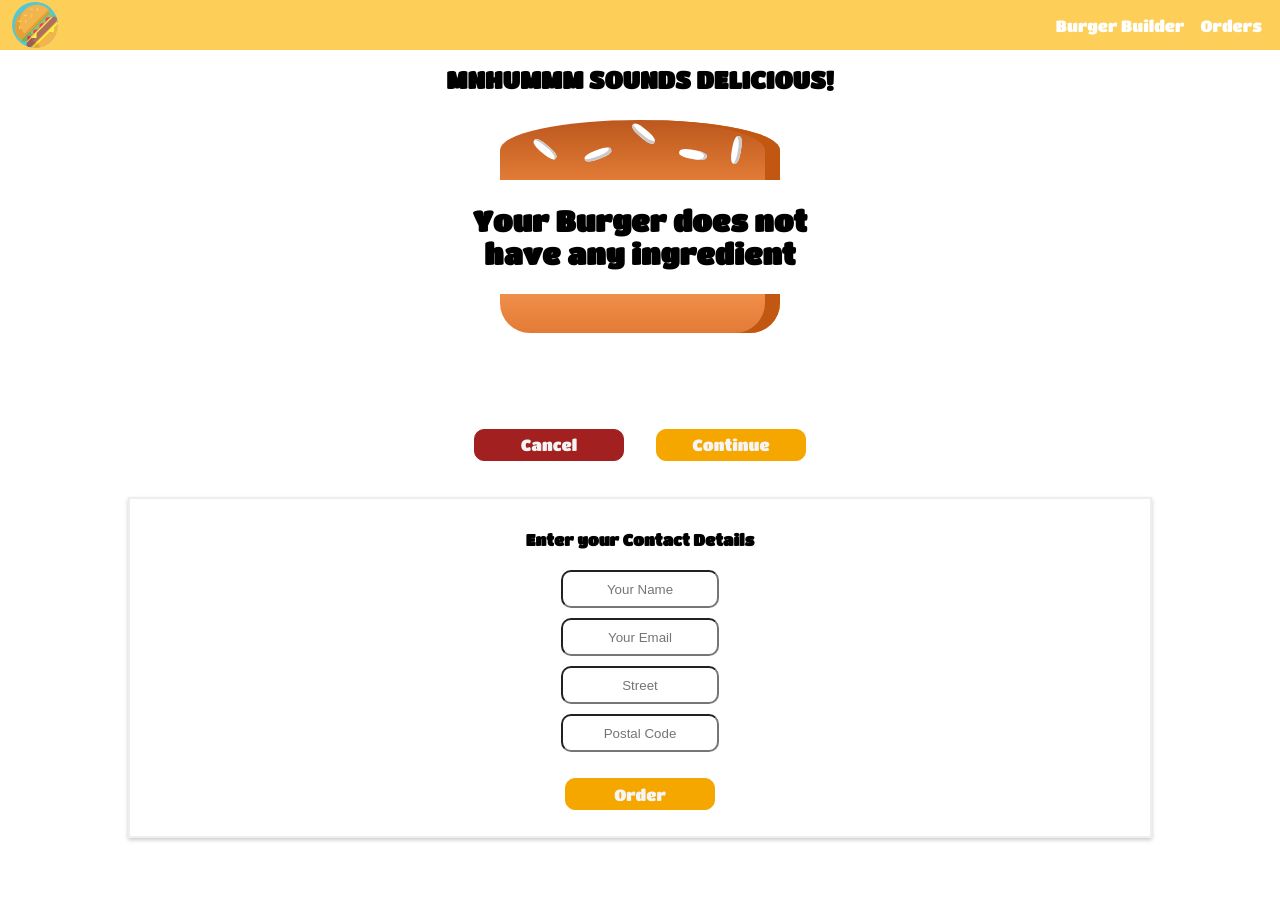
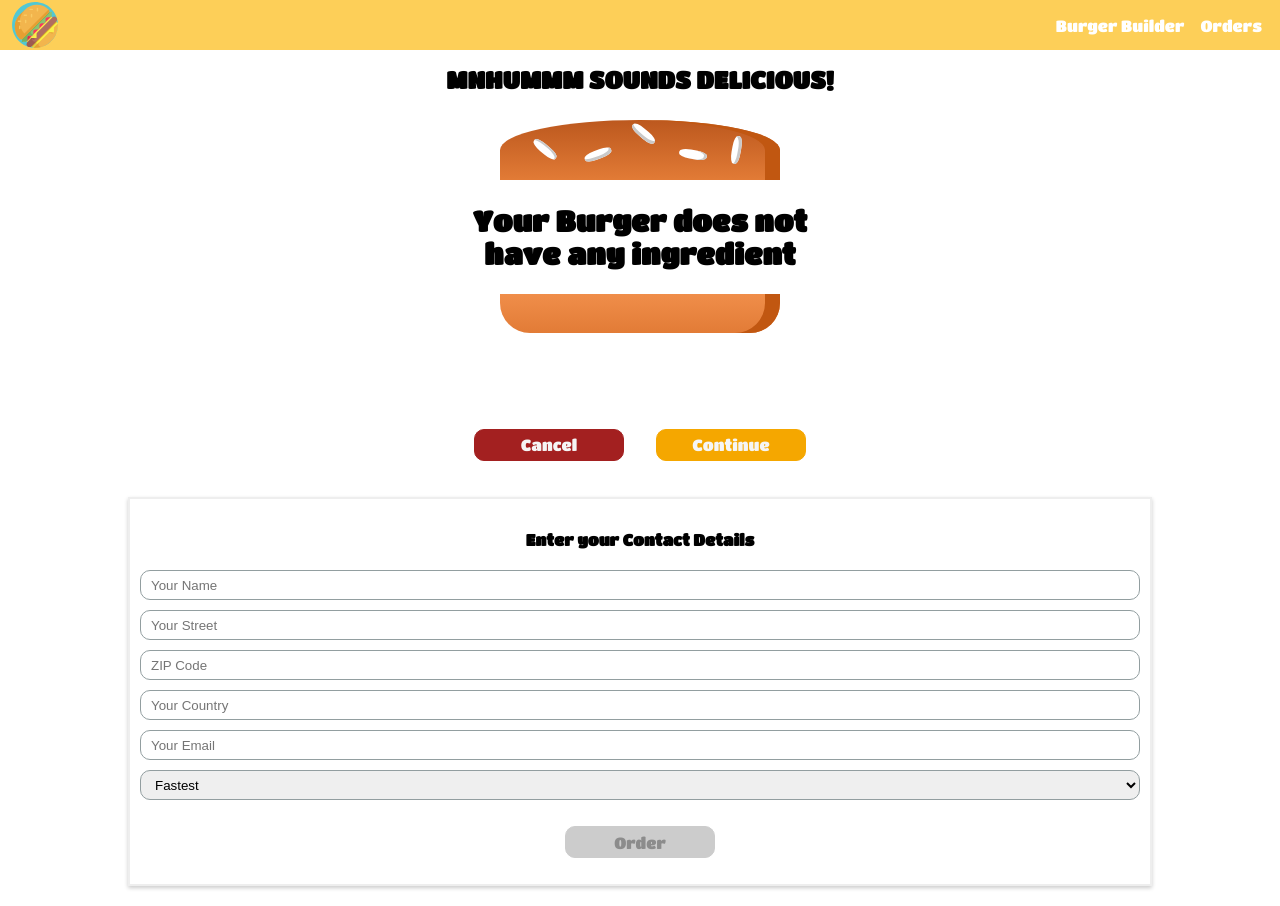
Before and after one commit to LuisSeringas/react-learning, a React (Create React App) app: page /checkout in a window 1280 px wide. Both pictures are taken after a click on the button "Continue". Before the commit the page ends 858 px from the top, so only its background shows below. Built offline with nearby package versions, Linux system fonts and the light colour scheme.

Commit message:
add Contact details form to Orders page

```diff
--- a/src/components/ContactDetails/ContactDetails.js
+++ b/src/components/ContactDetails/ContactDetails.js
@@ -4,30 +4,114 @@ import Styles from './ContactDetails.module.css';
 import Button from '../UI/Button/Button';
 import dbAPI from '../../DB-API';
 import Spinner from '../UI/Spinner/Spinner';
+import Input from '../UI/Input/Input';
+
+const orderFormShape = {
+    name: {
+        elementType: 'input',
+        elementConfig: {
+            type: 'text',
+            placeholder: 'Your Name',
+        },
+        value: '',
+        validations: {
+            required: true,
+            minLength: 4,
+            maxLength: 6,
+        },
+        valid: false,
+        touched: false,
+    },
+    street: {
+        elementType: 'input',
+        elementConfig: {
+            type: 'text',
+            placeholder: 'Your Street',
+        },
+        value: '',
+        validations: {
+            required: true,
+        },
+        valid: false,
+        touched: false,
+    },
+    zipCode: {
+        elementType: 'input',
+        elementConfig: {
+            type: 'text',
+            placeholder: 'ZIP Code',
+        },
+        value: '',
+        validations: {
+            required: true,
+            minLength: 8,
+            maxLength: 8,
+        },
+        valid: false,
+        touched: false,
+    },
+    country: {
+        elementType: 'input',
+        elementConfig: {
+            type: 'text',
+            placeholder: 'Your Country',
+        },
+        value: '',
+        validations: {
+            required: true,
+        },
+        valid: false,
+        touched: false,
+    },
+    email: {
+        elementType: 'input',
+        elementConfig: {
+            type: 'text',
+            placeholder: 'Your Email',
+        },
+        value: '',
+        validations: {
+            required: true,
+        },
+        valid: false,
+        touched: false,
+    },
+    deliveryMethod: {
+        elementType: 'select',
+        elementConfig: {
+            options: [
+                { value: 'fastest', displayValue: 'Fastest' },
+                { value: 'normal', displayValue: 'Normal' },
+            ],
+        },
+        value: '',
+        valid: true,
+    },
+};
 
 const ContactDetails = (props) => {
     const [loading, setLoading] = useState(false);
 
+    const [orderForm, setOrderForm] = useState(orderFormShape);
+
+    const [isValidForm, setIsValidForm] = useState(false);
+
     const OrderHandler = (event) => {
         //To prevent the page reload
         event.preventDefault();
-        console.log(props.ingredients);
 
         setLoading(true);
+
+        const formData = {};
+
+        for (let field in orderForm) {
+            formData[field] = orderForm[field].value;
+        }
 
         const order = {
             ingredients: props.ingredients,
             price: props.price,
-            customer: {
-                name: 'Seringas',
-                address: {
-                    street: 'test Street',
-                    zipCode: '6000-200',
-                    country: 'Portugal',
-                },
-                email: 'test@test.com',
-            },
-            orderNumber: '2342342-random',
+            OrderDetails: formData,
         };
 
         dbAPI
@@ -41,33 +125,76 @@ const ContactDetails = (props) => {
             });
     };
 
+    const inputChangeHandler = (event, inputField) => {
+        //This steps are very important because when we use spreed, we don't copy deeply, so the nested object still be the same pointers
+        const orderFormUpdated = {
+            ...orderForm,
+        };
+
+        const fieldUpdated = {
+            ...orderFormUpdated[inputField],
+        };
+
+        fieldUpdated.value = event.target.value;
+        fieldUpdated.valid = checkValidations(
+            fieldUpdated.validations,
+            fieldUpdated
+        );
+
+        fieldUpdated.touched = true;
+        orderFormUpdated[inputField] = fieldUpdated;
+
+        let isValidForm = true;
+
+        for (let inputField in orderFormUpdated) {
+            isValidForm = orderFormUpdated[inputField].valid && isValidForm;
+        }
+
+        setOrderForm(orderFormUpdated);
+        setIsValidForm(isValidForm);
+    };
+
+    const checkValidations = (rules, inputField) => {
+        let isValid = true;
+
+        if (!rules) {
+            return true;
+        }
+
+        // "&& isValid" ensure all rules are true, if we didn't check it, the input is validated to true if the last rule is true, even if the rules checked before was false.
+        if (rules.required) {
+            isValid = inputField.value.trim() !== '' && isValid;
+        }
+
+        if (rules.minLength) {
+            isValid = inputField.value.length >= rules.minLength && isValid;
+        }
+
+        if (rules.maxLength) {
+            isValid = inputField.value.length <= rules.maxLength && isValid;
+        }
+
+        return isValid;
+    };
+
     let form = (
-        <form className={Styles.Form}>
-            <input
-                className={Styles.Input}
-                type="text"
-                name="name"
-                placeholder="Your Name"
-            />
-            <input
-                className={Styles.Input}
-                type="text"
-                name="email"
-                placeholder="Your Email"
-            />
-            <input
-                className={Styles.Input}
-                type="text"
-                name="street"
-                placeholder="Street"
-            />
-            <input
-                className={Styles.Input}
-                type="text"
-                name="postalCode"
-                placeholder="Postal Code"
-            />
-            <Button btnType="Success" onClick={OrderHandler}>
+        <form onSubmit={OrderHandler}>
+            {Object.keys(orderForm).map((inputField) => (
+                <Input
+                    key={inputField}
+                    elementType={orderForm[inputField].elementType}
+                    elementConfig={orderForm[inputField].elementConfig}
+                    value={orderForm[inputField].value}
+                    isInvalid={!orderForm[inputField].valid}
+                    shouldValidate={
+                        orderForm[inputField].validations &&
+                        orderForm[inputField].touched
+                    }
+                    OnChange={(event) => inputChangeHandler(event, inputField)}
+                />
+            ))}
+
+            <Button btnType="Success" disabled={!isValidForm}>
                 Order
             </Button>
         </form>
--- a/src/components/ContactDetails/ContactDetails.module.css
+++ b/src/components/ContactDetails/ContactDetails.module.css
@@ -13,12 +13,3 @@
     flex-flow: column;
     align-items: center;
 }
-
-.Input {
-    display: block;
-    text-align: center;
-    width: 150px;
-    height: 32px;
-    margin-bottom: 10px;
-    border-radius: 10px;
-}
--- a/src/components/UI/Button/Button.js
+++ b/src/components/UI/Button/Button.js
@@ -4,7 +4,11 @@ import Style from './Button.module.css';
 
 const Button = (props) => {
     return (
-        <button className={[Style.Button, Style[props.btnType]].join(' ')} onClick={props.onClick}>
+        <button
+            className={[Style.Button, Style[props.btnType]].join(' ')}
+            disabled={props.disabled}
+            onClick={props.onClick}
+        >
             {props.children}
         </button>
     );
--- a/src/components/UI/Button/Button.module.css
+++ b/src/components/UI/Button/Button.module.css
@@ -20,6 +20,13 @@
 
 .Button:hover {
     animation: shake 0.5s linear;
+}
+
+.Button:disabled {
+    background-color: #cccccc;
+    border: 1px solid #cccccc;
+    color: #8c8c8c;
+    cursor: default;
 }
 
 @media (min-width: 850px) {
--- /dev/null
+++ b/src/components/UI/Input/Input.js
@@ -0,0 +1,67 @@
+import React from 'react';
+
+import Styles from './Input.module.css';
+
+const Input = (props) => {
+    let inputElement = null;
+
+    const inputClasses = [Styles.InputElement];
+
+    if (props.shouldValidate && props.isInvalid) {
+        inputClasses.push(Styles.Invalid);
+    }
+
+    switch (props.elementType) {
+        case 'input':
+            inputElement = (
+                <input
+                    onChange={props.OnChange}
+                    className={inputClasses.join(' ')}
+                    value={props.value}
+                    {...props.elementConfig}
+                />
+            );
+            break;
+        case 'textarea':
+            inputElement = (
+                <textarea
+                    onChange={props.OnChange}
+                    className={inputClasses.join(' ')}
+                    value={props.value}
+                    {...props.elementConfig}
+                />
+            );
+            break;
+        case 'select':
+            inputElement = (
+                <select
+                    onChange={props.OnChange}
+                    className={inputClasses.join(' ')}
+                    value={props.value}
+                >
+                    {props.elementConfig.options.map((option) => (
+                        <option key={option.value} value={option.value}>
+                            {option.displayValue}
+                        </option>
+                    ))}
+                </select>
+            );
+            break;
+        default:
+            inputElement = (
+                <input
+                    className={inputClasses.join(' ')}
+                    {...props.elementConfig}
+                />
+            );
+    }
+    console.log('LABEL', props.label);
+    return (
+        <div className={Styles.Input}>
+            <label className={Styles.Label}>{props.label}</label>
+            {inputElement}
+        </div>
+    );
+};
+
+export default Input;
--- /dev/null
+++ b/src/components/UI/Input/Input.module.css
@@ -0,0 +1,30 @@
+.Input {
+    width: 100%;
+    text-align: center;
+    margin-bottom: 10px;
+}
+
+.Label {
+    display: block;
+}
+
+.InputElement {
+    outline: none;
+    display: block;
+    width: 100%;
+    height: 30px;
+    border-radius: 10px;
+    box-sizing: border-box;
+    padding: 6px 10px;
+    border: 1px solid #929ea0;
+}
+
+.InputElement:focus {
+    outline: none;
+    background-color: #d3d8d9;
+}
+
+.Invalid {
+    border: 1px solid #fe1130;
+    background-color: #feb7c0;
+}
--- a/src/containers/Checkout/Checkout.js
+++ b/src/containers/Checkout/Checkout.js
@@ -36,7 +36,6 @@ class Checkout extends Component {
         this.props.history.replace('/checkout/contact-data');
     };
     render() {
-        console.log(this.state);
         const checkoutSummary = this.state.ingredients ? (
             <React.Fragment>
                 <CheckoutSummary
@@ -57,8 +56,6 @@ class Checkout extends Component {
             </React.Fragment>
         ) : null;
 
-        console.log(checkoutSummary);
-
         return checkoutSummary;
     }
 }
--- a/src/containers/Orders/Orders.js
+++ b/src/containers/Orders/Orders.js
@@ -6,13 +6,10 @@ import errorHandler from '../../hoc/errorHandler/errorHandler';
 import Spinner from '../../components/UI/Spinner/Spinner';
 
 const Orders = (props) => {
-    const [loading, setLoading] = useState(false);
     const [orders, setOrders] = useState(null);
 
     //ComponentDidMount
     useEffect(() => {
-        setLoading(true);
-
         dbAPI
             .get('orders.json')
             .then((res) => {
@@ -25,11 +22,9 @@ const Orders = (props) => {
                     });
                 }
                 setOrders(fetchOrders);
-                setLoading(false);
-                console.log(fetchOrders);
             })
             .catch((err) => {
-                setLoading(false);
+                console.log(err);
             });
     }, []);
 
```
